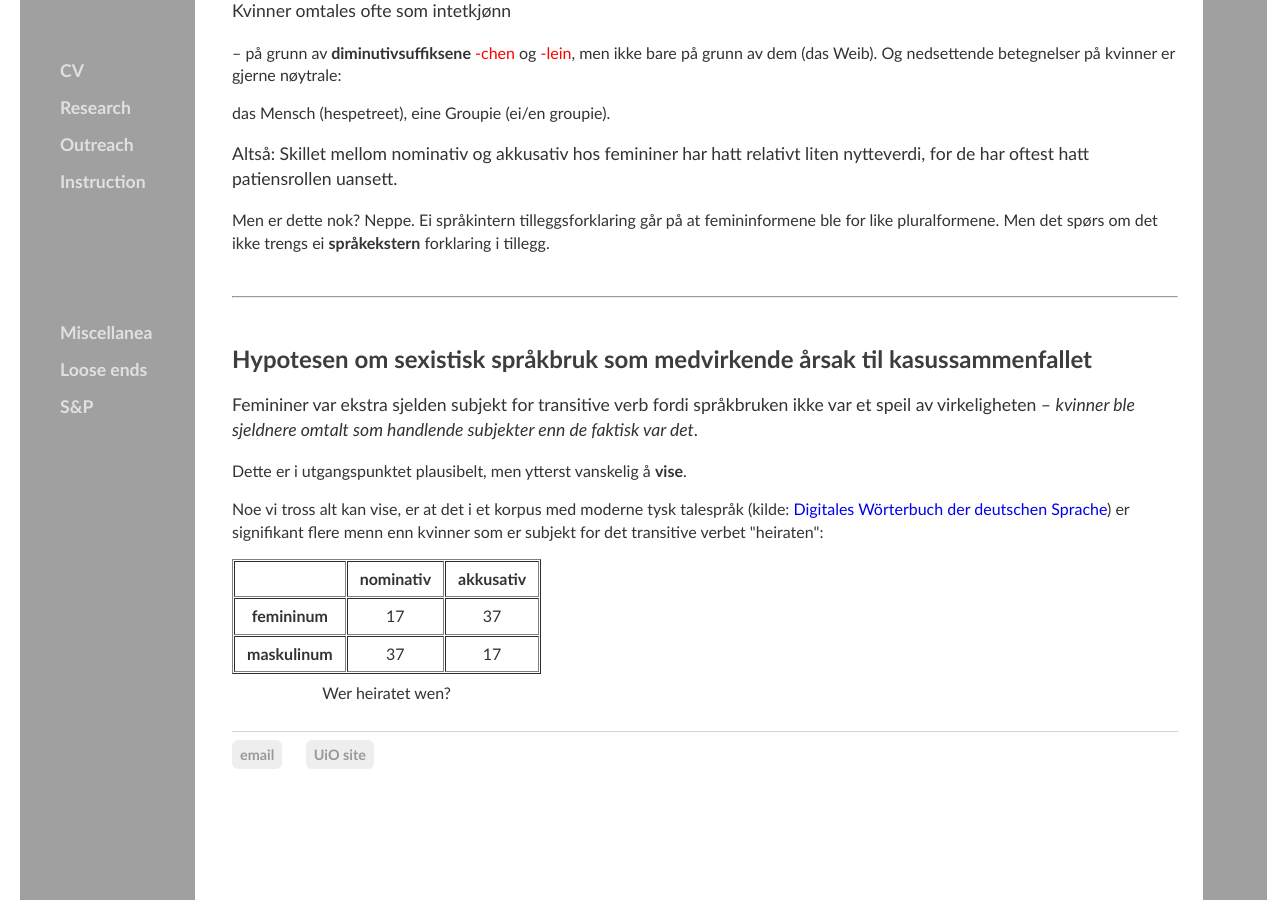
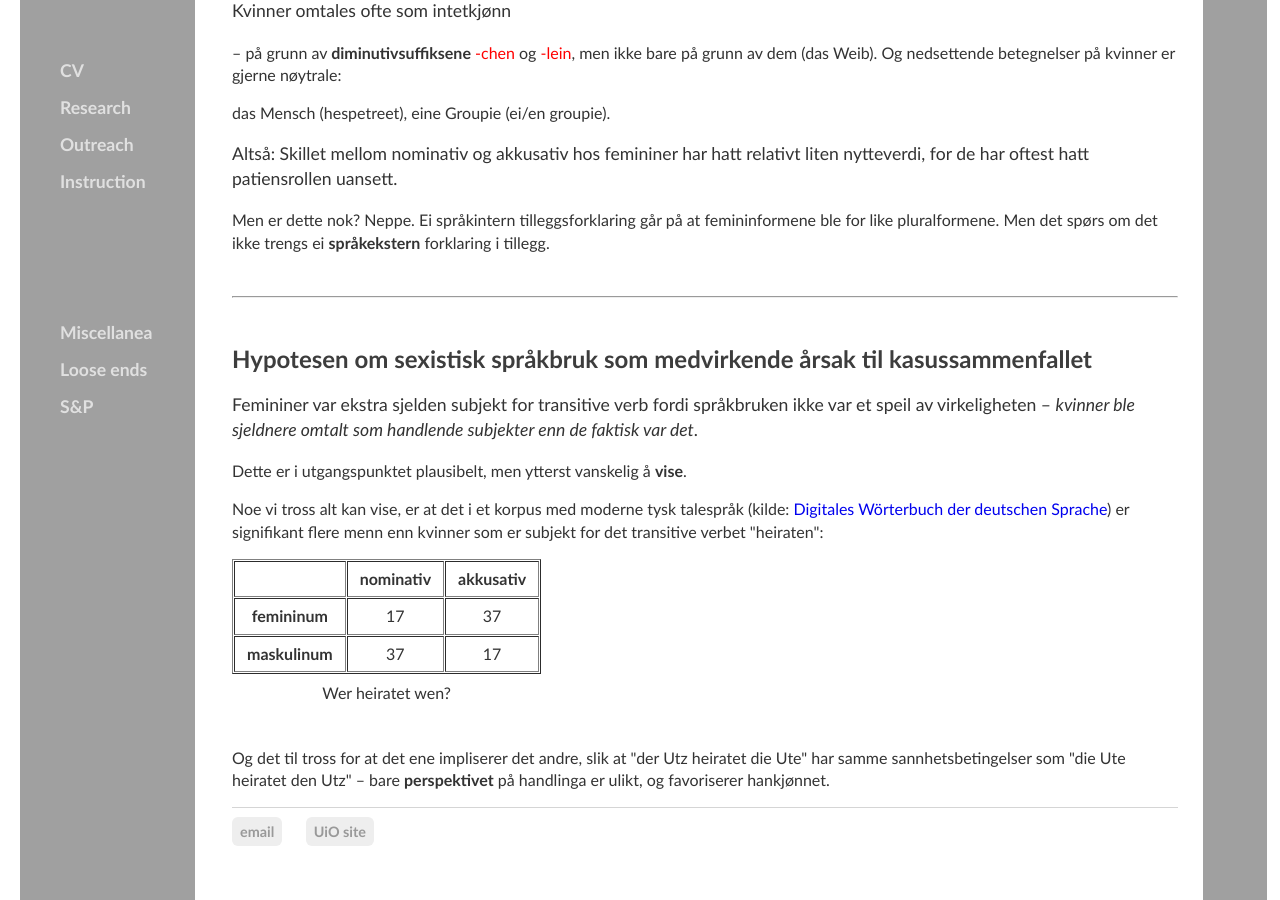
Before and after one commit to kjelljs/kjelljs.github.io, a Jekyll site: the page built from dissemination/kasus.html, in a window 1280 px wide and 900 px high, scrolled down 2845 px. Built offline with Jekyll 4.4.1, drawn with Linux system fonts in a browser that asks for light colours.

Commit message:
Update kasus.html

```diff
--- a/dissemination/kasus.html
+++ b/dissemination/kasus.html
@@ -161,7 +161,7 @@ figcaption {
 <p>Dette er i utgangspunktet plausibelt, men ytterst vanskelig å <b>vise</b>.
 </p>
 <p>Noe vi tross alt kan vise, er at det i et korpus med moderne tysk talespråk (kilde: <a href="https://www.dwds.de/r">Digitales Wörterbuch der deutschen Sprache</a>) er signifikant flere menn enn kvinner som er subjekt for det transitive verbet "heiraten":</p>
-<table border="1" cellpadding="1" cellspacing="1" style="width: 200px;">
+<table border="1" cellpadding="1" cellspacing="1" style="width: 200px; align: center;">
 	<caption style="caption-side:bottom; padding:8px">Wer heiratet wen?</caption>
 	<thead>
 		<tr>
@@ -184,3 +184,6 @@ figcaption {
 	</tbody>
 
 </table></br>
+<p>Og det til tross for at det ene impliserer det andre, slik at "der Utz heiratet die Ute" har samme sannhetsbetingelser som "die Ute heiratet den Utz" –
+	bare <b>perspektivet</b> på handlinga er ulikt, og favoriserer hankjønnet.
+</p>
```
